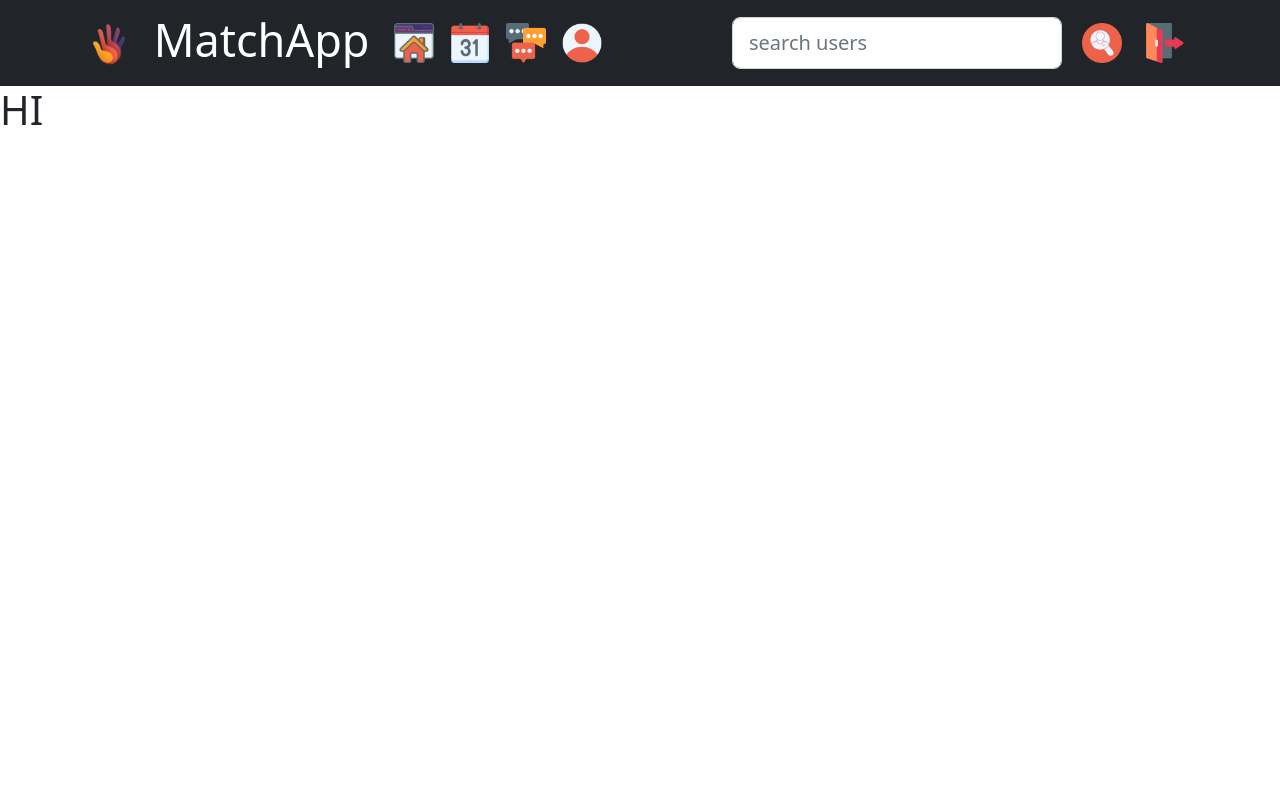
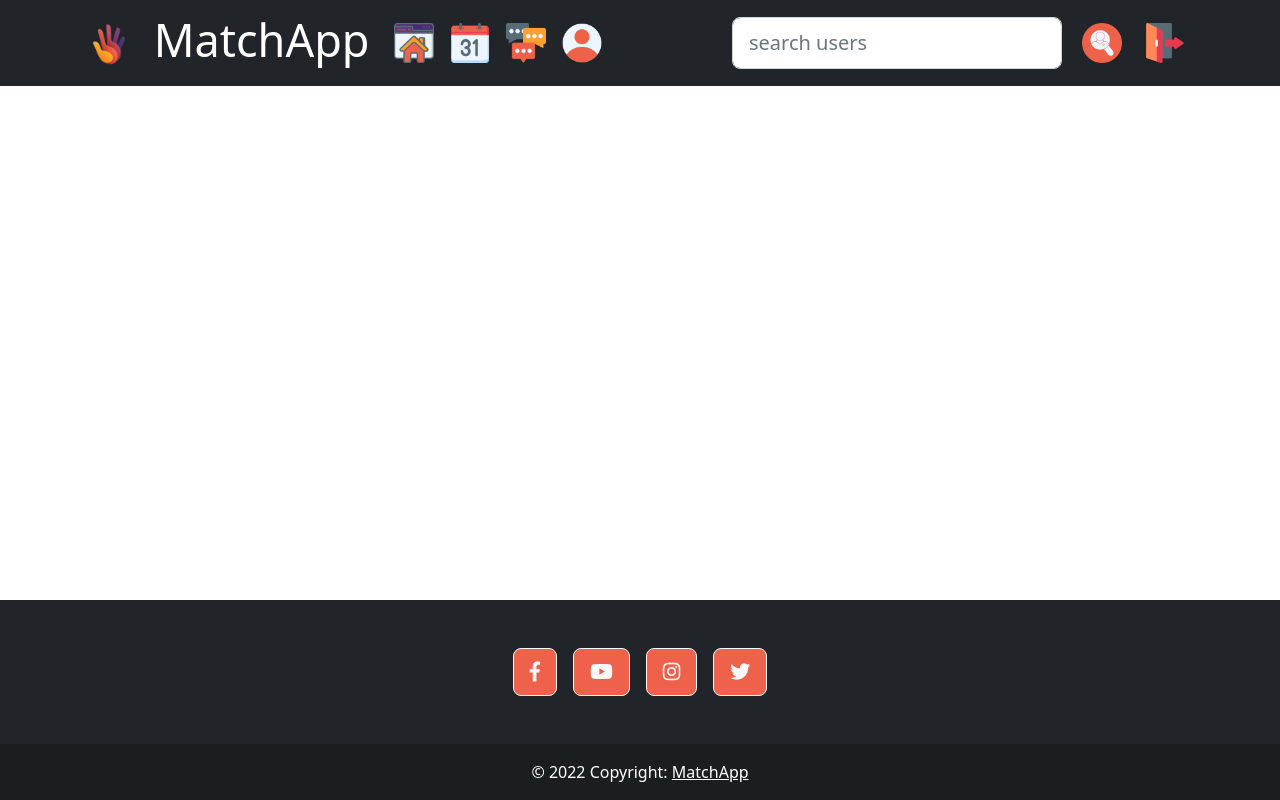
Before and after one commit to DeyarIdhilie/MatchAppProject, a plain HTML site: page client-side/homepage.html in a window 1280 px wide. Drawn offline with nearby package versions, Linux system fonts and the light colour scheme.

Commit message:
footer for homepage

```diff
--- a/client-side/homepage.html
+++ b/client-side/homepage.html
@@ -5,6 +5,7 @@
     <meta name="viewport" content="width=device-width, initial-scale=1">
     <title>HomePage</title>
     <link href="https://cdn.jsdelivr.net/npm/bootstrap@5.2.3/dist/css/bootstrap.min.css" rel="stylesheet" integrity="sha384-rbsA2VBKQhggwzxH7pPCaAqO46MgnOM80zW1RWuH61DGLwZJEdK2Kadq2F9CUG65" crossorigin="anonymous">
+    <link rel="stylesheet" href="https://use.fontawesome.com/releases/v5.0.8/css/all.css">
     <style>
 
     </style>
@@ -57,7 +58,36 @@
 
 
 
-    <h1>HI</h1>
+     <!--Footer-->
+
+
+    <footer class="text-center text-lg-start  bg-dark fixed-bottom"  >
+      <div class="container d-flex justify-content-center py-5">
+        <button type="button" class="btn btn-outline-light btn-lg btn-floating mx-2" style="background-color: #ee624b">
+          <i class="fab fa-facebook-f"></i>
+        </button>
+        <button type="button" class="btn btn-outline-light btn-lg btn-floating mx-2" style="background-color: #ee624b">
+          <i class="fab fa-youtube"></i>
+        </button>
+        <button type="button" class="btn btn-outline-light btn-lg btn-floating mx-2" style="background-color: #ee624b">
+          <i class="fab fa-instagram"></i>
+        </button>
+        <button type="button" class="btn btn-outline-light btn-lg btn-floating mx-2" style="background-color:#ee624b">
+          <i class="fab fa-twitter"></i>
+        </button>
+      </div>
+
+
+      <div class="text-center text-white p-3" style="background-color: rgba(0, 0, 0, 0.2);">
+        © 2022 Copyright:
+        <a class="text-white" href="#">MatchApp</a>
+      </div>
+
+    </footer>
+
+
+  <!-- End of footer -->
+
 
 
 
```
